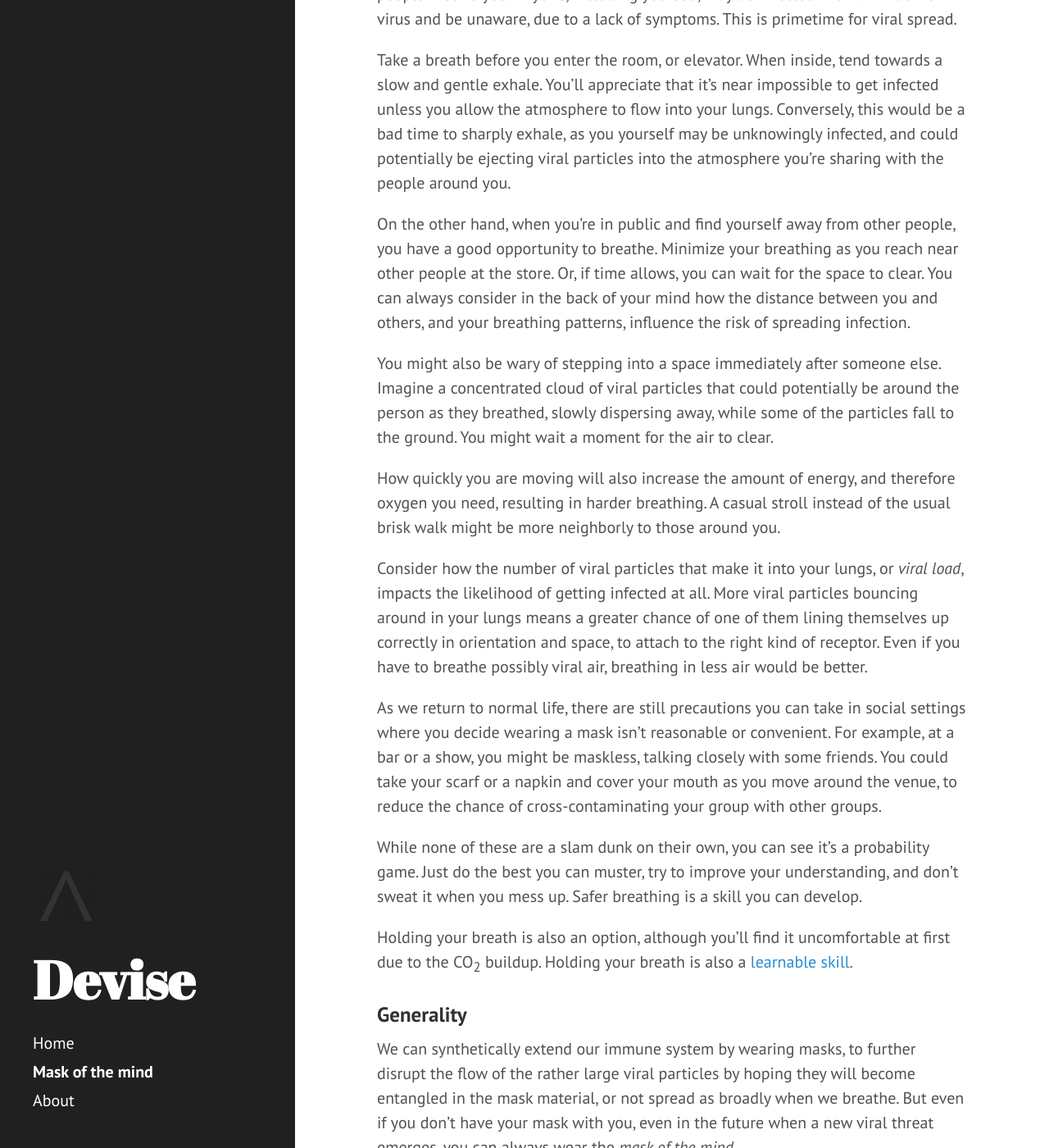
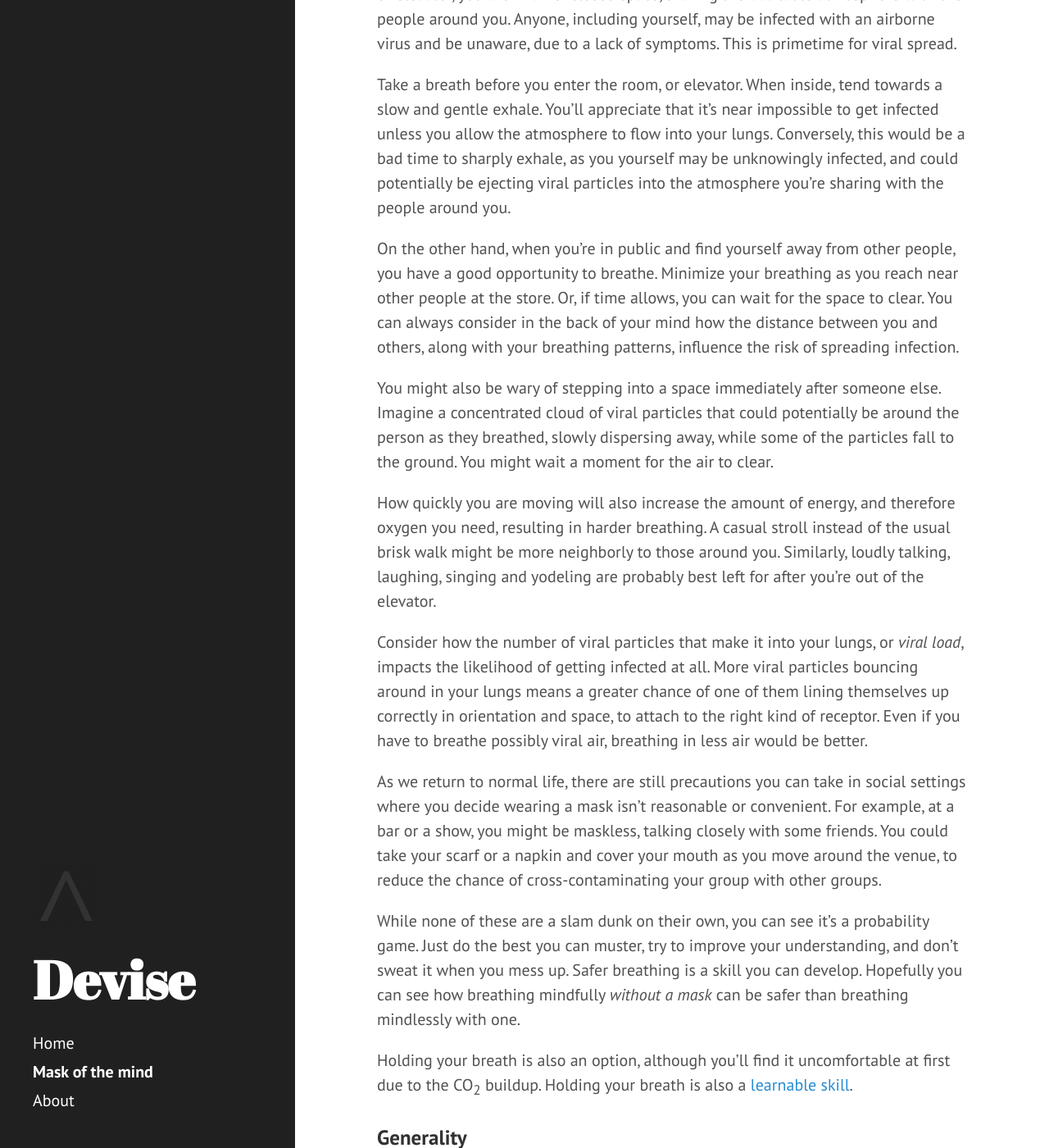
Before and after one commit to devisenyc/devisenyc.github.io, a Jekyll site: the page built from practice/mask.md, in a window 1280 px wide and 1400 px high, scrolled down 3796 px. Shown: the whole window at 82% size. Built offline with Jekyll 4.4.1, drawn with Linux system fonts in a browser that asks for light colours; some of the changed text lies outside the part shown.

Commit message:
mask: various

```diff
--- a/practice/mask.md
+++ b/practice/mask.md
@@ -68,22 +68,22 @@ Let's explore the implications for human behavior. When you are in a room, hallw
 
 Take a breath before you enter the room, or elevator. When inside, tend towards a slow and gentle exhale. You'll appreciate that it's near impossible to get infected unless you allow the atmosphere to flow into your lungs. Conversely, this would be a bad time to sharply exhale, as you yourself may be unknowingly infected, and could potentially be ejecting viral particles into the atmosphere you're sharing with the people around you.
 
-On the other hand, when you're in public and find yourself away from other people, you have a good opportunity to breathe. Minimize your breathing as you reach near other people at the store. Or, if time allows, you can wait for the space to clear. You can always consider in the back of your mind how the distance between you and others, and your breathing patterns, influence the risk of spreading infection.
+On the other hand, when you're in public and find yourself away from other people, you have a good opportunity to breathe. Minimize your breathing as you reach near other people at the store. Or, if time allows, you can wait for the space to clear. You can always consider in the back of your mind how the distance between you and others, along with your breathing patterns, influence the risk of spreading infection.
 
 You might also be wary of stepping into a space immediately after someone else. Imagine a concentrated cloud of viral particles that could potentially be around the person as they breathed, slowly dispersing away, while some of the particles fall to the ground. You might wait a moment for the air to clear.
 
-How quickly you are moving will also increase the amount of energy, and therefore oxygen you need, resulting in harder breathing. A casual stroll instead of the usual brisk walk might be more neighborly to those around you.
+How quickly you are moving will also increase the amount of energy, and therefore oxygen you need, resulting in harder breathing. A casual stroll instead of the usual brisk walk might be more neighborly to those around you. Similarly, loudly talking, laughing, singing and yodeling are probably best left for after you're out of the elevator.
 
 Consider how the number of viral particles that make it into your lungs, or *viral load*, impacts the likelihood of getting infected at all. More viral particles bouncing around in your lungs means a greater chance of one of them lining themselves up correctly in orientation and space, to attach to the right kind of receptor. Even if you have to breathe possibly viral air, breathing in less air would be better.
 
 As we return to normal life, there are still precautions you can take in social settings where you decide wearing a mask isn't reasonable or convenient. For example, at a bar or a show, you might be maskless, talking closely with some friends. You could take your scarf or a napkin and cover your mouth as you move around the venue, to reduce the chance of cross-contaminating your group with other groups.
 
-While none of these are a slam dunk on their own, you can see it's a probability game. Just do the best you can muster, try to improve your understanding, and don't sweat it when you mess up. Safer breathing is a skill you can develop.
+While none of these are a slam dunk on their own, you can see it's a probability game. Just do the best you can muster, try to improve your understanding, and don't sweat it when you mess up. Safer breathing is a skill you can develop. Hopefully you can see how breathing mindfully *without a mask* can be safer than breathing mindlessly with one.
 
 Holding your breath is also an option, although you'll find it uncomfortable at first due to the CO<sub>2</sub> buildup. Holding your breath is also a [learnable skill](https://youtu.be/V6iyDEWG1CU).
 
 ### Generality
 
-We can synthetically extend our immune system by wearing masks, to further disrupt the flow of the rather large viral particles by hoping they will become entangled in the mask material, or not spread as broadly when we breathe. But even if you don't have your mask with you, even in the future when a new viral threat emerges, you can always wear the *mask of the mind*.
+We can synthetically extend our immune system by wearing masks, to further disrupt the flow of the rather large viral particles by hoping they will become entangled in the mask material, or not spread as broadly when we breathe. But even if you don't have your mask with you or can't wear one, even in the future when a new viral threat emerges, you can always wear the *mask of the mind*.
 
 [![This work is licensed under a Creative Commons Attribution 4.0 International License.](https://i.creativecommons.org/l/by/4.0/88x31.png "This work is licensed under a Creative Commons Attribution 4.0 International License. We both know I'm not going to enforce it, so just do whatever I guess. Please consider replicating this virally.")](https://creativecommons.org/licenses/by/4.0/)
```
Also changed, not shown: other parts of practice/mask.md (+2 -2 lines).
